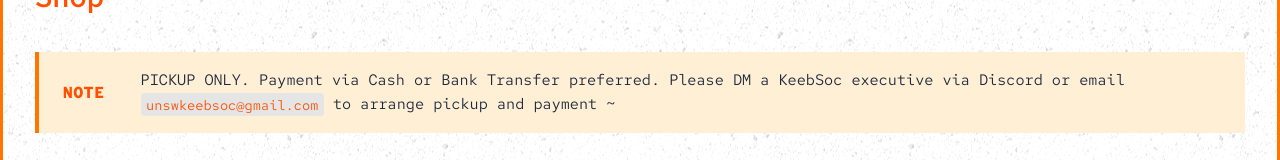
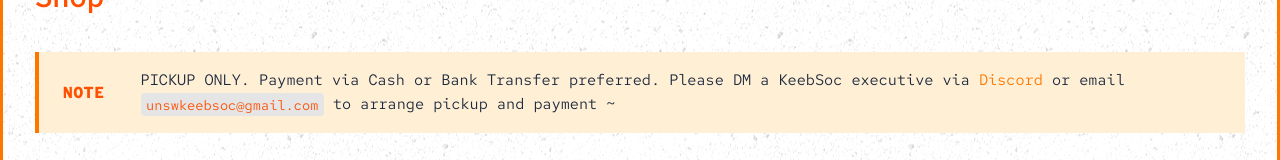
Before and after one commit to UNSW-KeebSoc/site, a Next.js app: page /shop in a window 1280 px wide. Shown: the part 171-331 px from the top of the page. Built offline with nearby package versions, Linux system fonts and the light colour scheme.

Commit message:
hyperlink to shop callout and editing metadata

```diff
--- a/src/app/(default)/shop/page.tsx
+++ b/src/app/(default)/shop/page.tsx
@@ -59,7 +59,7 @@
         <div className={styles.shopPage}>
             <h1>Shop</h1>
             <Callout label="NOTE">
-                PICKUP ONLY. Payment via Cash or Bank Transfer preferred. Please DM a KeebSoc executive via Discord or email <a href="mailto:unswkeebsoc@gmail.com"><code>unswkeebsoc@gmail.com</code></a> to arrange pickup and payment ~
+                PICKUP ONLY. Payment via Cash or Bank Transfer preferred. Please DM a KeebSoc executive via <a href="https://discord.gg/AGBb8tNMZ8" target="_blank" rel="noopener noreferrer" >Discord</a> or email <a href="mailto:unswkeebsoc@gmail.com" target="_blank" rel="noopener noreferrer"><code>unswkeebsoc@gmail.com</code></a> to arrange pickup and payment ~
             </Callout>
             {products.length === 0 ? (
                 <p className={styles.message}>
--- a/src/lib/metadata.ts
+++ b/src/lib/metadata.ts
@@ -4,7 +4,7 @@
 export const SITE_URL = "https://keebsoc.com";
 export const SITE_NAME = "UNSW KeebSoc";
 export const DEFAULT_DESCRIPTION =
-    "UNSW KeebSoc — the mechanical keyboard society at UNSW. Events, workshops, group buys, and a home for keyboard enthusiasts.";
+    "UNSW KeebSoc — the mechanical keyboard society at UNSW.";
 /** Fallback share image when a page/post/event has none of its own. */
 export const DEFAULT_OG_IMAGE = "/placeholder.jpg";
 
```
